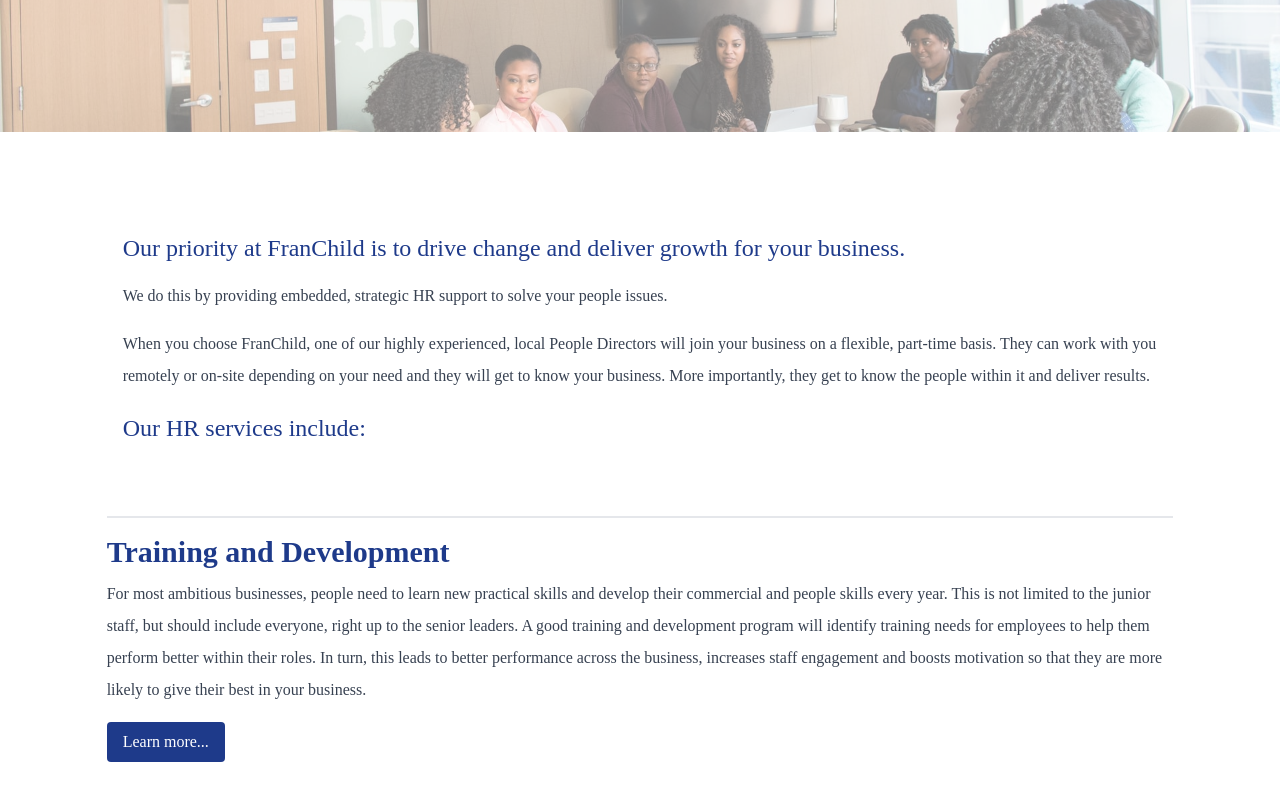
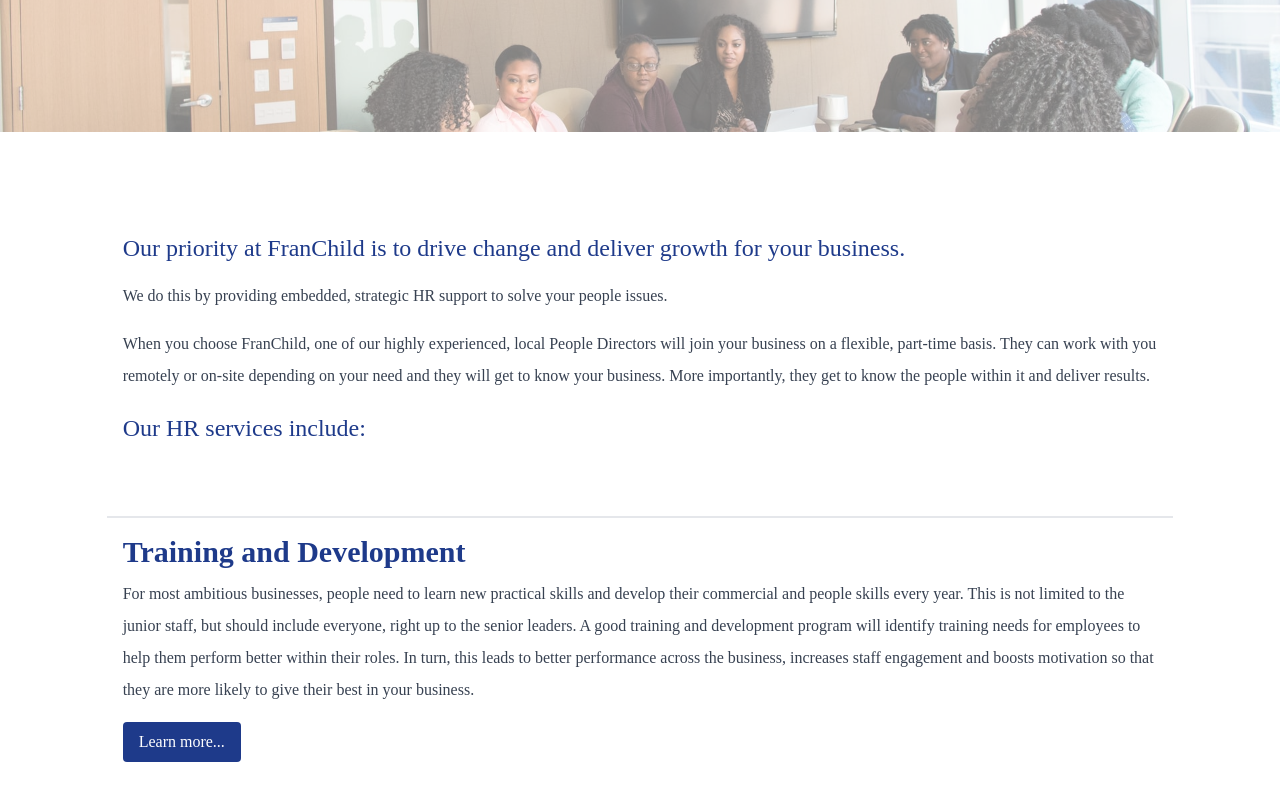
Before and after one commit to SamuelOlof/FranChild, a React (Create React App) app: page /services in a window 1280 px wide. Shown: the part 252-1052 px from the top of the page. Built offline with nearby package versions, Linux system fonts and the light colour scheme; a web font is replaced by a local one.

Commit message:
Added padding

```diff
--- a/src/pages/services.js
+++ b/src/pages/services.js
@@ -30,7 +30,7 @@
             {items.map((item) => {
                 const { id, aos, duration, easing, title, desc, path} = item
                 return(
-                <div key={id} className='w-11/12 sm:w-10/12 border-t-2 mt-10'
+                <div key={id} className='w-11/12 sm:w-10/12 border-t-2 mt-10 px-4'
                     data-aos={aos}
                     data-aos-duration={duration}
                     data-aos-easing={easing}
```
